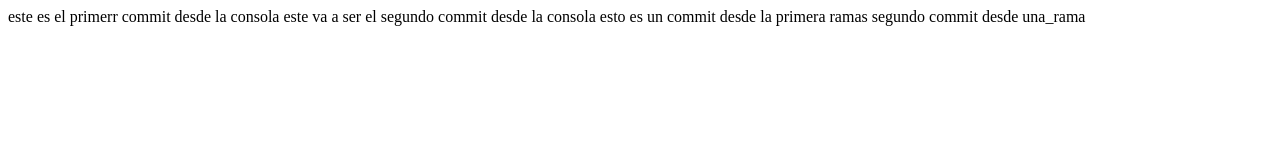
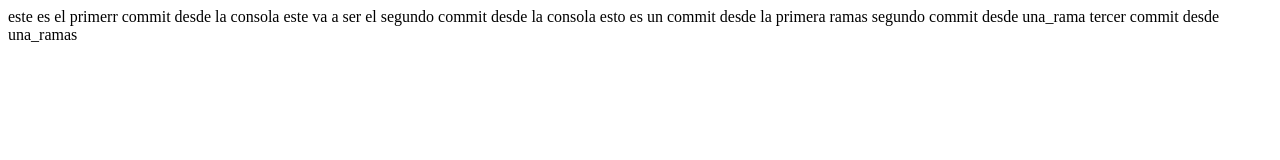
Before and after one commit to NagoreSanZu/ejercicio6-prueba-examen, a plain HTML site: page index.html in a window 1280 px wide. Drawn offline with Linux system fonts and the light colour scheme.

Commit message:
tercer commit desde la rama una_rama

```diff
--- a/index.html
+++ b/index.html
@@ -14,5 +14,7 @@
 
     esto es un commit desde la primera ramas
     segundo commit desde una_rama
+
+    tercer commit desde una_ramas
 </body>
 </html>
```
